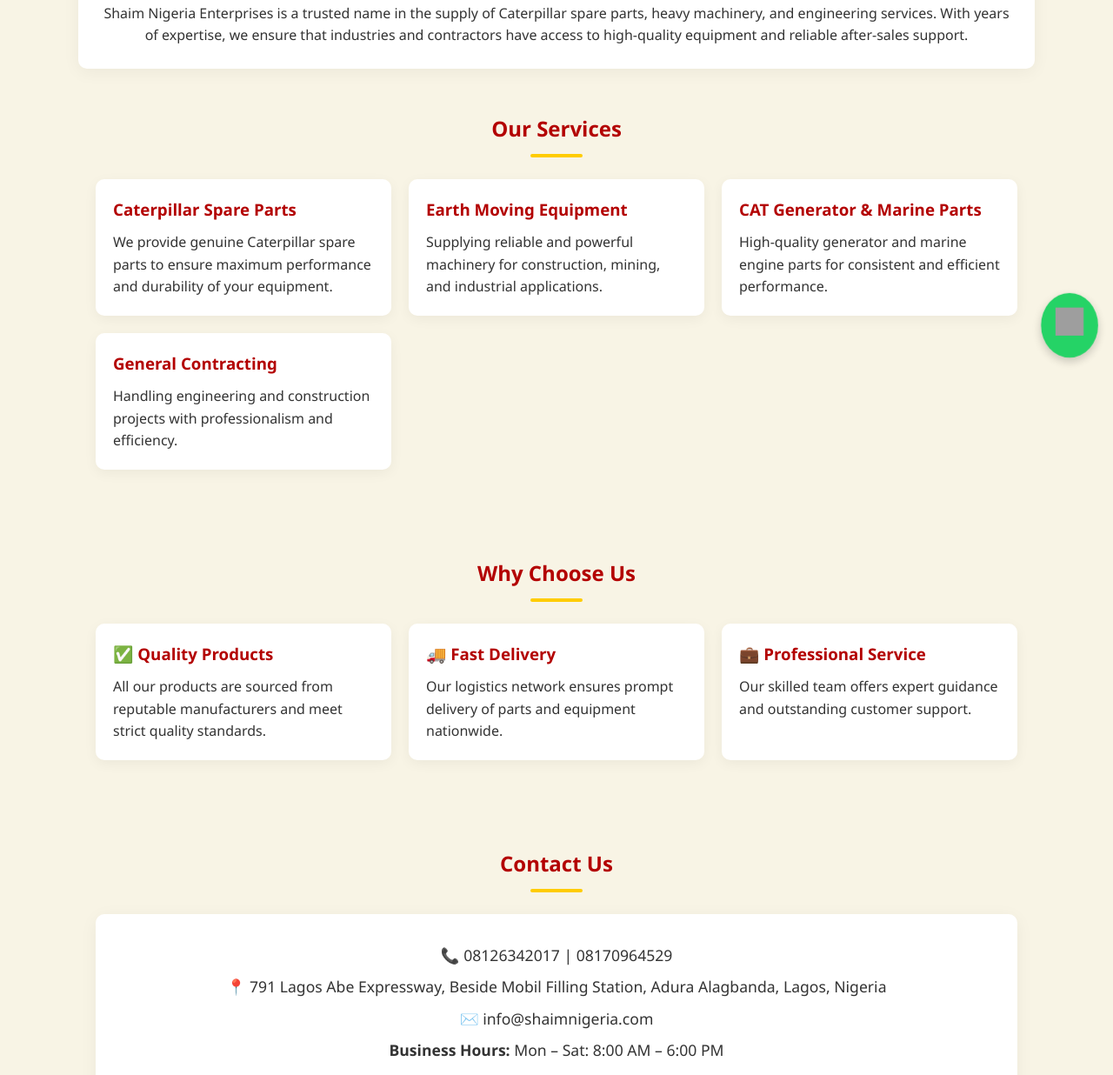
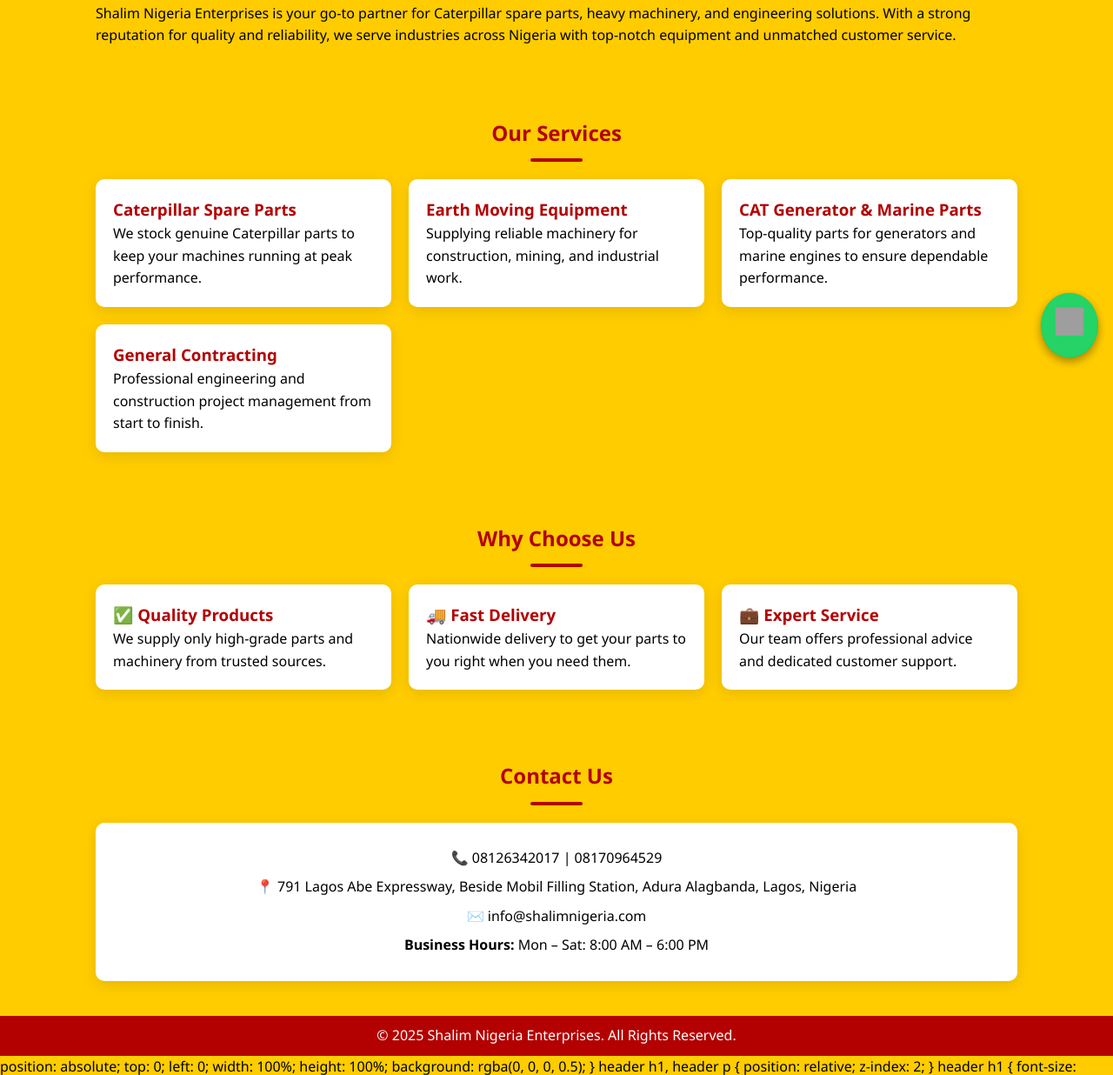
Before and after one commit to addexdi/Shalim, a plain HTML site: page index.html in a window 1280 px wide. Shown: the part 372-1608 px from the top of the page at 87% size. Drawn offline with Linux system fonts and the light colour scheme; grey boxes are pictures that could not be loaded.

Commit message:
Update index.html

```diff
--- a/index.html
+++ b/index.html
@@ -3,38 +3,201 @@
 <head>
     <meta charset="UTF-8">
     <meta name="viewport" content="width=device-width, initial-scale=1.0">
-    <title>Shaim Nigeria Enterprises</title>
+    <title>Shalim Nigeria Enterprises</title>
     <style>
-        /* Reset & Base Styles */
-        * {
-            margin: 0;
-            padding: 0;
-            box-sizing: border-box;
-        }
-
+        /* Reset & Base */
+        * { margin: 0; padding: 0; box-sizing: border-box; }
         body {
-            font-family: 'Segoe UI', Tahoma, Geneva, Verdana, sans-serif;
-            background-color: #f8f4e5;
-            color: #333;
+            font-family: 'Segoe UI', sans-serif;
+            background-color: #ffcc00; /* Yellow background */
+            color: black; /* Minor content in black */
             line-height: 1.6;
         }
-
-        h1, h2, h3 {
-            font-weight: bold;
-        }
+        h1, h2, h3 { font-weight: bold; color: #b30000; } /* Major content in red */
 
         /* Hero Section */
         header {
-            background: url('https://images.unsplash.com/photo-1581091012184-5c16b99f0f93?auto=format&fit=crop&w=1350&q=80') no-repeat center center/cover;
+            background: url('https://images.unsplash.com/photo-1581091012184-5c16b99f0f93?auto=format&fit=crop&w=1350&q=80') no-repeat center/cover;
             position: relative;
             color: white;
             text-align: center;
             padding: 80px 20px;
         }
-
         header::before {
             content: "";
             position: absolute;
+            top: 0; left: 0;
+            width: 100%; height: 100%;
+            background: rgba(0, 0, 0, 0.5);
+        }
+        header h1, header p {
+            position: relative;
+            z-index: 2;
+        }
+        header h1 { font-size: 2.8em; }
+        header p { font-size: 1.2em; }
+
+        /* Sections */
+        section {
+            max-width: 1100px;
+            margin: auto;
+            padding: 40px 20px;
+        }
+        section h2 {
+            text-align: center;
+            margin-bottom: 20px;
+        }
+        section h2::after {
+            content: "";
+            display: block;
+            width: 60px;
+            height: 4px;
+            background: #b30000;
+            margin: 10px auto 0;
+            border-radius: 2px;
+        }
+
+        /* Cards */
+        .grid {
+            display: grid;
+            grid-template-columns: repeat(auto-fit, minmax(260px, 1fr));
+            gap: 20px;
+        }
+        .card {
+            background: white;
+            border-radius: 10px;
+            padding: 20px;
+            box-shadow: 0 4px 15px rgba(0,0,0,0.1);
+            transition: transform 0.3s ease, box-shadow 0.3s ease;
+        }
+        .card:hover {
+            transform: translateY(-5px);
+            box-shadow: 0 8px 25px rgba(0,0,0,0.15);
+        }
+
+        /* Contact */
+        .contact-info {
+            background: white;
+            padding: 20px;
+            border-radius: 10px;
+            text-align: center;
+            box-shadow: 0 4px 15px rgba(0,0,0,0.1);
+        }
+        .contact-info p { margin: 8px 0; }
+
+        /* Footer */
+        footer {
+            background: #b30000;
+            color: white;
+            text-align: center;
+            padding: 10px;
+        }
+
+        /* WhatsApp Button */
+        .whatsapp-button {
+            position: fixed;
+            bottom: 20px;
+            right: 20px;
+            background: #25d366;
+            border-radius: 50%;
+            padding: 15px;
+            box-shadow: 0 4px 10px rgba(0,0,0,0.2);
+            animation: pulse 1.5s infinite;
+            z-index: 1000;
+        }
+        .whatsapp-button img { width: 30px; height: 30px; }
+
+        /* Animations */
+        @keyframes pulse {
+            0%, 100% { transform: scale(1); }
+            50% { transform: scale(1.1); }
+        }
+
+        /* Responsive */
+        @media (max-width: 768px) {
+            header h1 { font-size: 2.2em; }
+            header p { font-size: 1em; }
+        }
+    </style>
+</head>
+<body>
+    <!-- Hero -->
+    <header>
+        <h1>Shalim Nigeria Enterprises</h1>
+        <p>Your Trusted Partner in Caterpillar Solutions</p>
+    </header>
+
+    <!-- About -->
+    <section>
+        <h2>About Us</h2>
+        <p>Shalim Nigeria Enterprises is your go-to partner for Caterpillar spare parts, heavy machinery, and engineering solutions. With a strong reputation for quality and reliability, we serve industries across Nigeria with top-notch equipment and unmatched customer service.</p>
+    </section>
+
+    <!-- Services -->
+    <section>
+        <h2>Our Services</h2>
+        <div class="grid">
+            <div class="card">
+                <h3>Caterpillar Spare Parts</h3>
+                <p>We stock genuine Caterpillar parts to keep your machines running at peak performance.</p>
+            </div>
+            <div class="card">
+                <h3>Earth Moving Equipment</h3>
+                <p>Supplying reliable machinery for construction, mining, and industrial work.</p>
+            </div>
+            <div class="card">
+                <h3>CAT Generator & Marine Parts</h3>
+                <p>Top-quality parts for generators and marine engines to ensure dependable performance.</p>
+            </div>
+            <div class="card">
+                <h3>General Contracting</h3>
+                <p>Professional engineering and construction project management from start to finish.</p>
+            </div>
+        </div>
+    </section>
+
+    <!-- Why Choose Us -->
+    <section>
+        <h2>Why Choose Us</h2>
+        <div class="grid">
+            <div class="card">
+                <h3>✅ Quality Products</h3>
+                <p>We supply only high-grade parts and machinery from trusted sources.</p>
+            </div>
+            <div class="card">
+                <h3>🚚 Fast Delivery</h3>
+                <p>Nationwide delivery to get your parts to you right when you need them.</p>
+            </div>
+            <div class="card">
+                <h3>💼 Expert Service</h3>
+                <p>Our team offers professional advice and dedicated customer support.</p>
+            </div>
+        </div>
+    </section>
+
+    <!-- Contact -->
+    <section>
+        <h2>Contact Us</h2>
+        <div class="contact-info">
+            <p>📞 08126342017 | 08170964529</p>
+            <p>📍 791 Lagos Abe Expressway, Beside Mobil Filling Station, Adura Alagbanda, Lagos, Nigeria</p>
+            <p>✉️ info@shalimnigeria.com</p>
+            <p><strong>Business Hours:</strong> Mon – Sat: 8:00 AM – 6:00 PM</p>
+        </div>
+    </section>
+
+    <!-- Footer -->
+    <footer>
+        <p>&copy; 2025 Shalim Nigeria Enterprises. All Rights Reserved.</p>
+    </footer>
+
+    <!-- WhatsApp -->
+    <a href="https://wa.me/2348126342017?text=Hello%20Shalim%20Nigeria%20Enterprises%2C%20I%20am%20interested%20in%20your%20services"
+       class="whatsapp-button" target="_blank" title="Chat with us on WhatsApp">
+        <img src="https://upload.wikimedia.org/wikipedia/commons/6/6b/WhatsApp.svg" alt="WhatsApp">
+    </a>
+</body>
+                                                                                                            </html>            position: absolute;
             top: 0; left: 0;
             width: 100%; height: 100%;
             background: rgba(0, 0, 0, 0.5);
```
